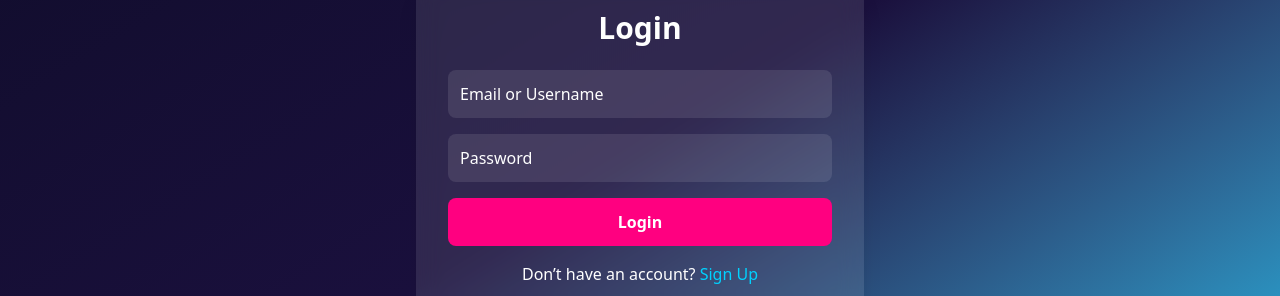
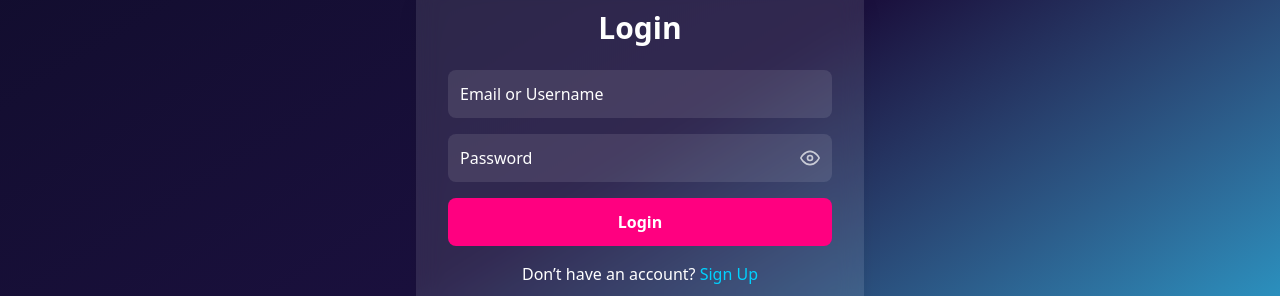
Before and after one commit to Rao-Waleed-Nadeem/Scar-Games, a React (Vite) app in the folder Frontend/: page /login in a window 1280 px wide. Shown: the part 320-616 px from the top of the page. Built offline with nearby package versions, Linux system fonts and the light colour scheme.

Commit message:
Properly show error message on wrong login

```diff
--- a/Frontend/package.json
+++ b/Frontend/package.json
@@ -23,6 +23,7 @@
     "react-multi-carousel": "^2.8.6",
     "react-redux": "^9.2.0",
     "react-router-dom": "^7.5.1",
+    "react-toastify": "^11.1.0",
     "redux": "^5.0.1",
     "redux-persist": "^6.0.0"
   },
--- a/Frontend/src/pages/Login.jsx
+++ b/Frontend/src/pages/Login.jsx
@@ -3,6 +3,7 @@ import { useDispatch, useSelector } from "react-redux";
 import { loginUser } from "../user.store/userThunk"; // Update this path based on your project
 import { motion } from "framer-motion";
 import { Link, useNavigate } from "react-router-dom";
+import { toast } from "react-toastify";
 
 const bgGradient =
   "bg-gradient-to-br from-myDarkPurple via-myPurple to-myLightBlue";
@@ -23,16 +24,57 @@ const MotionWrapper = ({ children }) => (
   </motion.div>
 );
 
+// Simple inline eye / eye-off icons so we don't need an extra icon library.
+const EyeIcon = () => (
+  <svg
+    xmlns="http://www.w3.org/2000/svg"
+    viewBox="0 0 24 24"
+    fill="none"
+    stroke="currentColor"
+    strokeWidth="2"
+    strokeLinecap="round"
+    strokeLinejoin="round"
+    className="w-5 h-5"
+  >
+    <path d="M1 12s4-8 11-8 11 8 11 8-4 8-11 8-11-8-11-8Z" />
+    <circle cx="12" cy="12" r="3" />
+  </svg>
+);
+
+const EyeOffIcon = () => (
+  <svg
+    xmlns="http://www.w3.org/2000/svg"
+    viewBox="0 0 24 24"
+    fill="none"
+    stroke="currentColor"
+    strokeWidth="2"
+    strokeLinecap="round"
+    strokeLinejoin="round"
+    className="w-5 h-5"
+  >
+    <path d="M9.9 4.24A9.12 9.12 0 0 1 12 4c7 0 11 8 11 8a18.5 18.5 0 0 1-2.16 3.19m-3.35 2.9A9.12 9.12 0 0 1 12 20c-7 0-11-8-11-8a18.5 18.5 0 0 1 4.22-5.94" />
+    <path d="M14.12 14.12a3 3 0 1 1-4.24-4.24" />
+    <path d="M1 1l22 22" />
+  </svg>
+);
+
 export default function Login() {
   const dispatch = useDispatch();
   const navigate = useNavigate();
-  const { userLoggedIn } = useSelector((state) => state.userLoggedIn); // Access userLoggedIn from the Redux store
+  // NOTE: adjust `state.user` below if your store registers the slice under a different key.
+  const { userLoggedIn } = useSelector((state) => state.user);
 
   // Manage form state
   const [formData, setFormData] = useState({
     identifier: "",
     password: "",
   });
+
+  // Inline error message shown under the form
+  const [errorMessage, setErrorMessage] = useState("");
+
+  // Toggle for show/hide password
+  const [showPassword, setShowPassword] = useState(false);
 
   // Check if the user is logged in, and if so, redirect them to the home page
   useEffect(() => {
@@ -51,17 +93,38 @@ export default function Login() {
       ...prev,
       [e.target.name]: e.target.value,
     }));
+
+    // Clear the error as soon as the user starts correcting their input
+    if (errorMessage) setErrorMessage("");
   };
 
   // Handle form submit
-  const handleSubmit = (e) => {
+  const handleSubmit = async (e) => {
     e.preventDefault();
-    dispatch(loginUser(formData)); // Dispatch login action
-    const redirectTo = localStorage.getItem("redirectAfterLogin") || "/"; // Default to home if not available
-    localStorage.removeItem("redirectAfterLogin"); // Clear the stored URL
+    setErrorMessage("");
 
-    // Redirect to the saved page
+    const result = await dispatch(loginUser(formData)); // Dispatch login action
+
+    if (result.success) {
+      toast.success(result.message);
+
+      const redirectTo = localStorage.getItem("redirectAfterLogin") || "/";
+
+      localStorage.removeItem("redirectAfterLogin");
+
       navigate(redirectTo);
+    } else {
+      toast.error(result.message);
+      setErrorMessage(result.message);
+
+      // Clear the password on failure so the user isn't tempted to resubmit
+      // the same wrong value; keep the identifier so they don't have to retype it.
+      setFormData((prev) => ({
+        ...prev,
+        identifier: "",
+        password: "",
+      }));
+    }
   };
 
   return (
@@ -82,15 +145,34 @@ export default function Login() {
             className={inputStyle}
             required
           />
+
+          <div className="relative mt-4">
             <input
-            type="password"
+              type={showPassword ? "text" : "password"}
               name="password"
               value={formData.password}
               onChange={handleChange}
               placeholder="Password"
-            className={`${inputStyle} mt-4`}
+              className={`${inputStyle} pr-12`}
               required
             />
+            <button
+              type="button"
+              onClick={() => setShowPassword((prev) => !prev)}
+              className="absolute right-3 top-1/2 -translate-y-1/2 text-white/70 hover:text-white cursor-pointer"
+              aria-label={showPassword ? "Hide password" : "Show password"}
+              tabIndex={-1}
+            >
+              {showPassword ? <EyeOffIcon /> : <EyeIcon />}
+            </button>
+          </div>
+
+          {errorMessage && (
+            <p className="text-red-400 text-sm mt-2" role="alert">
+              {errorMessage}
+            </p>
+          )}
+
           <button type="submit" className={`${buttonStyle} cursor-pointer`}>
             Login
           </button>
--- a/Frontend/src/user.store/userThunk.js
+++ b/Frontend/src/user.store/userThunk.js
@@ -42,9 +42,11 @@ const loginUser = (formData) => async (dispatch) => {
     // Check if already logged in
     const token = sessionStorage.getItem("accessToken");
     if (token) {
-      console.warn("User is already logged in.");
-      dispatch(setLoading(false));
-      return; // Stop login if already logged in
+      return {
+        success: false,
+        status: 409,
+        message: "You are already logged in.",
+      };
     }
 
     const data = {
@@ -58,8 +60,18 @@ const loginUser = (formData) => async (dispatch) => {
     sessionStorage.setItem("accessToken", accessToken);
     dispatch(setUser(user));
     dispatch(setUserLoggedIn(true)); // Set userLoggedIn to true after successful login
+
+    return {
+      success: true,
+      status: 200,
+      message: response.data.message || "Login successful.",
+    };
   } catch (error) {
-    console.error("Error logging in:", error.response?.data || error.message);
+    return {
+      success: false,
+      status: error.response?.status,
+      message: error.response?.data?.message || "Something went wrong.",
+    };
   } finally {
     dispatch(setLoading(false));
   }
--- /dev/null
+++ b/Frontend/src/utils/httpMessages.js
@@ -0,0 +1,24 @@
+export const API_MESSAGES = {
+  SUCCESS: {
+    DEFAULT: "Operation completed successfully.",
+    LOGIN: "Login successful.",
+    REGISTER: "Account created successfully.",
+    UPDATE: "Updated successfully.",
+    DELETE: "Deleted successfully.",
+    LOGOUT: "Logged out successfully.",
+  },
+
+  ERROR: {
+    400: "Please check the information you entered.",
+    401: "Invalid email/username or password.",
+    403: "You don't have permission to perform this action.",
+    404: "The requested resource could not be found.",
+    409: "This resource already exists.",
+    422: "Please correct the highlighted fields.",
+    429: "Too many requests. Please try again later.",
+    500: "Something went wrong. Please try again later.",
+    502: "Service temporarily unavailable.",
+    503: "Service temporarily unavailable.",
+    504: "Request timed out. Please try again.",
+  },
+};
```
Also changed, not shown: 1 other file (tests, documents, lock files or other folders). Lines whose indentation alone changed are shown as unchanged.
